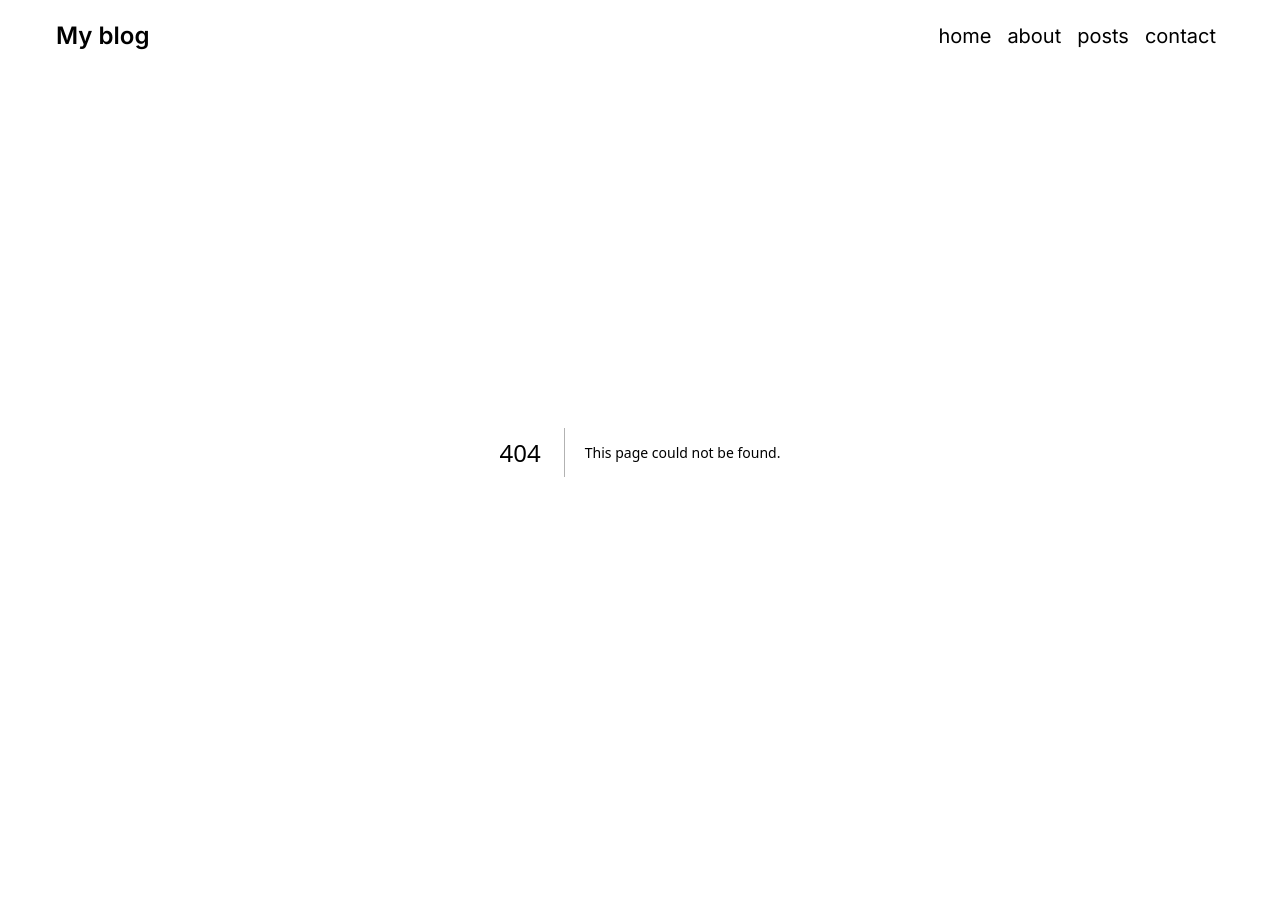
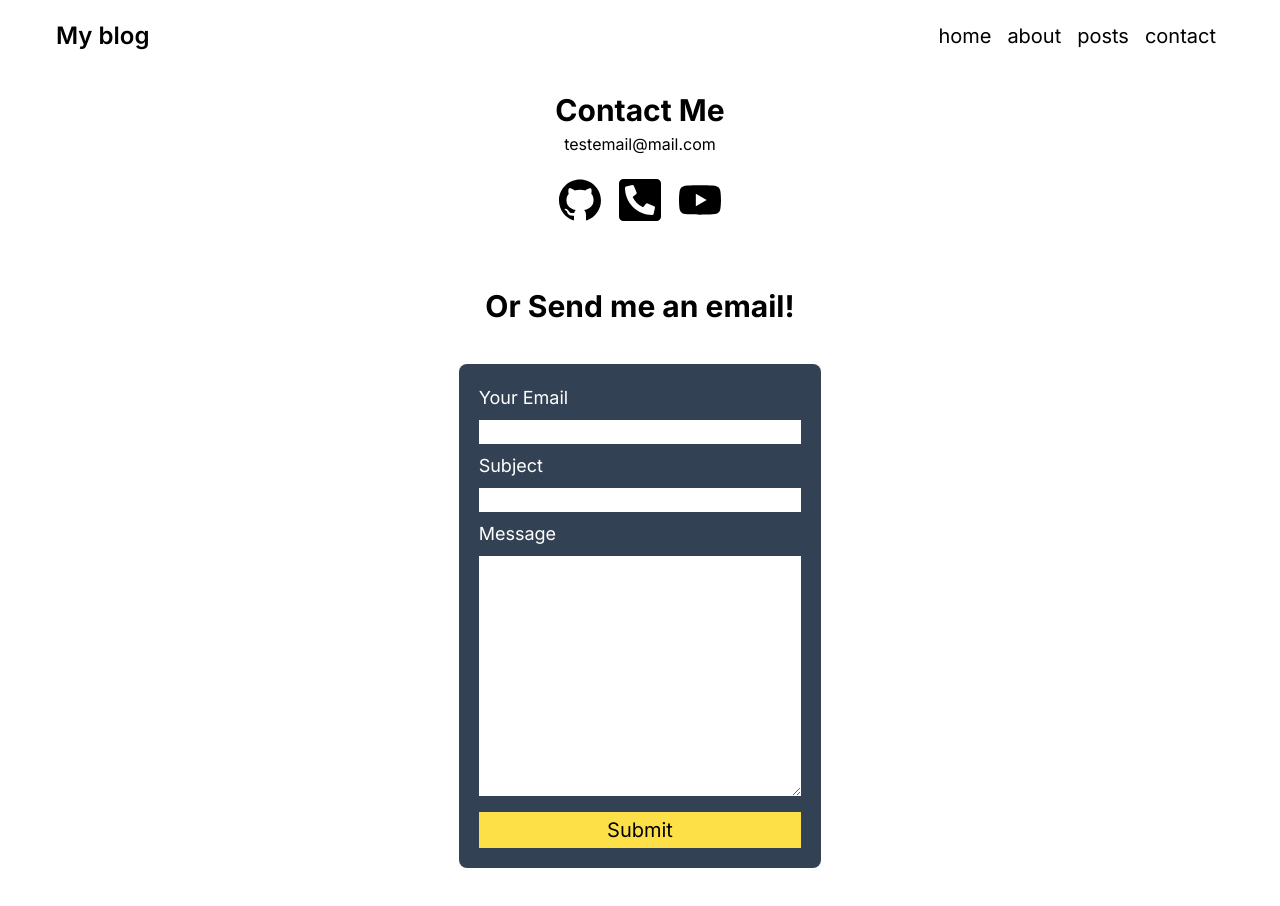
Before and after one commit to jjjjhjjjj/Next-Blog, a Next.js app: page /contact in a window 1280 px wide. Before the commit this address had no page. Shown: the top 906 px of the page. Before the commit the page ends 872 px from the top, so only its background shows below. Built offline with nearby package versions, Linux system fonts and the light colour scheme.

Commit message:
Contact Page 퍼블리싱 작업

```diff
--- a/package.json
+++ b/package.json
@@ -19,6 +19,7 @@
     "postcss": "8.4.23",
     "react": "18.2.0",
     "react-dom": "18.2.0",
+    "react-icons": "^4.8.0",
     "react-multi-carousel": "^2.8.4",
     "tailwindcss": "3.3.2",
     "typescript": "5.0.4"
--- /dev/null
+++ b/src/app/contact/page.tsx
@@ -0,0 +1,47 @@
+import { AiFillGithub, AiFillYoutube } from "react-icons/ai";
+import { FaPhoneSquareAlt } from "react-icons/fa";
+
+export default function ConatctPage() {
+  return (
+    <section className="p-10 flex flex-col items-center justify-center">
+      <strong className="text-3xl">Contact Me</strong>
+      <p className="mt-1">testemail@mail.com</p>
+      <ul className="grid grid-cols-3 gap-3 text-5xl mt-5">
+        <li>
+          <AiFillGithub />
+        </li>
+        <li>
+          <FaPhoneSquareAlt />
+        </li>
+        <li>
+          <AiFillYoutube />
+        </li>
+      </ul>
+      <strong className="mt-16 text-3xl">Or Send me an email!</strong>
+      <form
+        action="/"
+        method="post"
+        className="flex flex-col mt-10 bg-slate-700 p-5 rounded-lg w-1/3"
+      >
+        <label htmlFor="email" className="text-lg text-white mb-2">
+          Your Email
+        </label>
+        <input type="text" id="email" name="email" />
+        <label htmlFor="subject" className="text-lg text-white my-2">
+          Subject
+        </label>
+        <input type="text" id="subject" name="subject" />
+        <label htmlFor="message" className="text-lg text-white my-2">
+          Message
+        </label>
+        <textarea name="message" id="message" rows={10}></textarea>
+        <button
+          type="submit"
+          className="p-1 mt-4 bg-yellow-300 hover:bg-yellow-400 ease-in-out duration-300 text-xl"
+        >
+          Submit
+        </button>
+      </form>
+    </section>
+  );
+}
```
Also changed, not shown: 1 other file (tests, documents, lock files or other folders).
